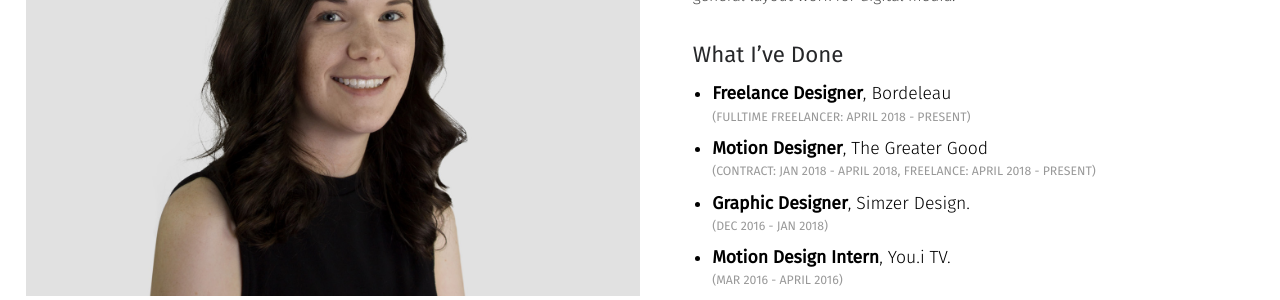
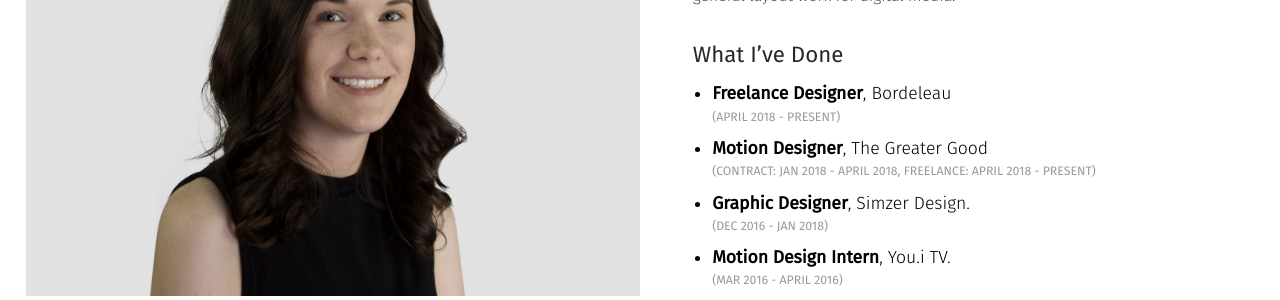
Before and after one commit to valeriebordeleau/portfolioNew, a Jekyll site: the page built from about.html, in a window 1280 px wide and 900 px high, scrolled down 673 px. Shown: the part 151-451 px from the top of the window. Built offline with Jekyll 4.4.1, drawn with Linux system fonts in a browser that asks for light colours; nearby versions of some CDN libraries; comment, search, counter and statistics services are not loaded.

Commit message:
Changes to copy... live with it

```diff
--- a/about.html
+++ b/about.html
@@ -41,7 +41,7 @@ title: Valerie Bordeleau Graphic Design · Ottawa, ON
 
               <div class="unit unit-xs-1">
                 <li class="push-0 aboutListItem1"><strong>Freelance Designer</strong>, <br class="only-sm">Bordeleau</li>
-                <h6 class="date push-quarter aboutListItem2">(Fulltime Freelancer: April 2018 - Present)</h6>
+                <h6 class="date push-quarter aboutListItem2">(April 2018 - Present)</h6>
             </div>
 
             <div class="unit unit-xs-1">
```
